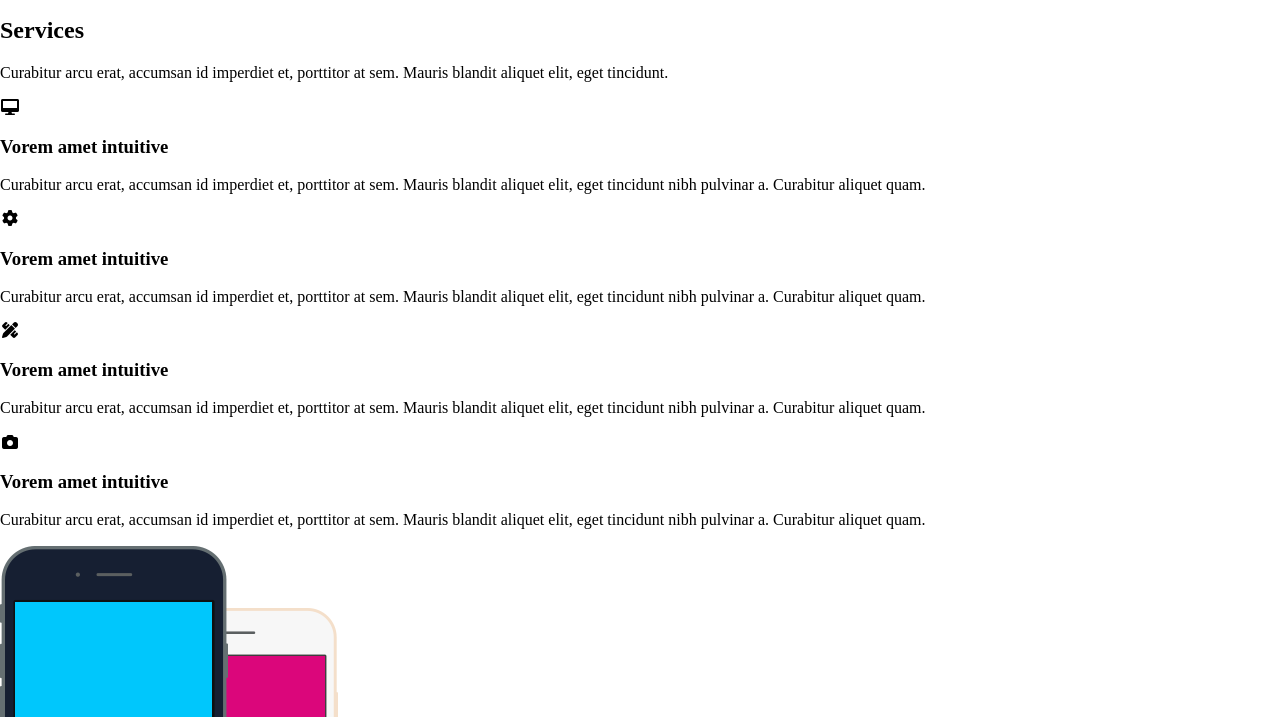
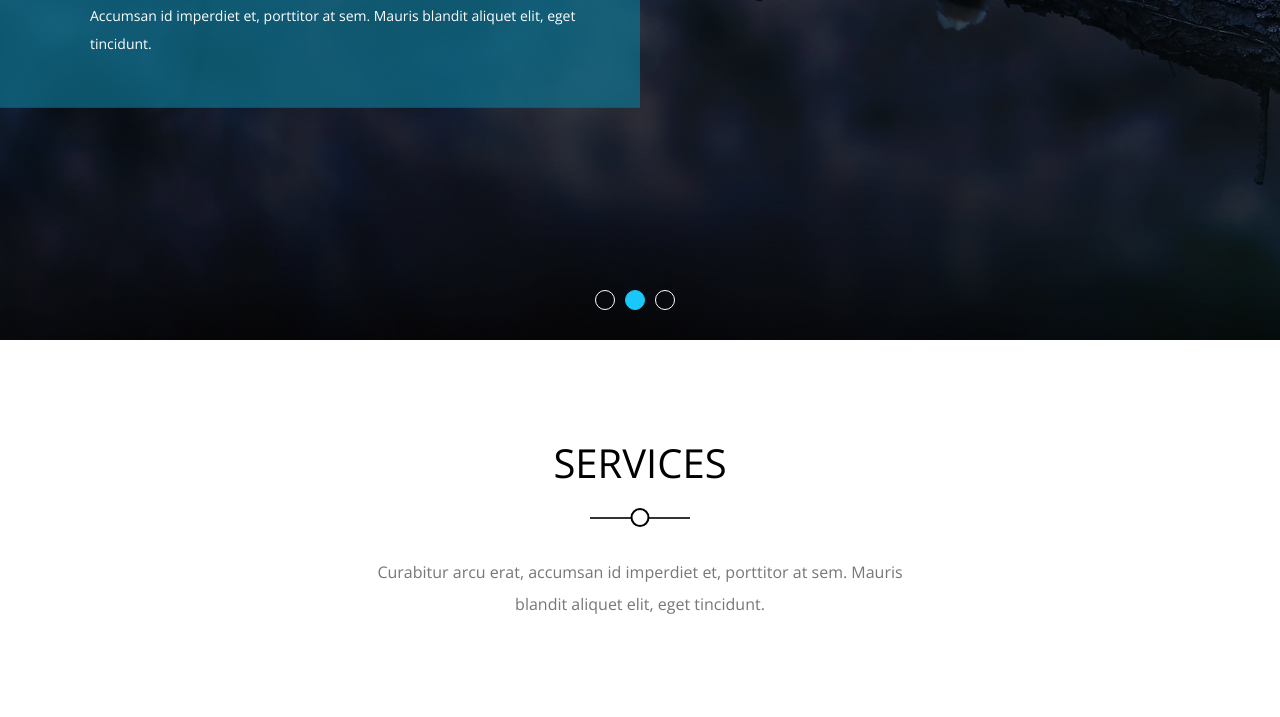
Before and after one commit to mohamedmagoor/project-one, a plain HTML site: page index.html in a window 1280 px wide. Shown: the part 460-1177 px from the top of the page. Drawn offline with nearby package versions, Linux system fonts and the light colour scheme; files whose address does not match are found by name.

Commit message:
Update index.html

```diff
--- a/index.html
+++ b/index.html
@@ -5,9 +5,9 @@
     <meta http-equiv="X-UA-Compatible" content="IE=edge">
     <meta name="viewport" content="width=device-width, initial-scale=1.0">
     <title>Kasper</title>
-   <link rel="stylesheet" href="../templet two/normalize.css">
-    <link rel="stylesheet" href="../templet two/css/kasper.css">
-    <link rel="stylesheet" href="../templet two/css/all.min.css">
+   <link rel="stylesheet" href="./normalize.css">
+    <link rel="stylesheet" href="./css/kasper.css">
+    <link rel="stylesheet" href="./css/all.min.css">
     <link rel="preconnect" href="https://fonts.googleapis.com">
     <link rel="preconnect" href="https://fonts.gstatic.com" crossorigin>
     <link href="https://fonts.googleapis.com/css2?family=Cairo:wght@500;700&family=Open+Sans:wght@400;700&family=Work+Sans:wght@200;300;400;500;600;700;800&display=swap" rel="stylesheet">
```
